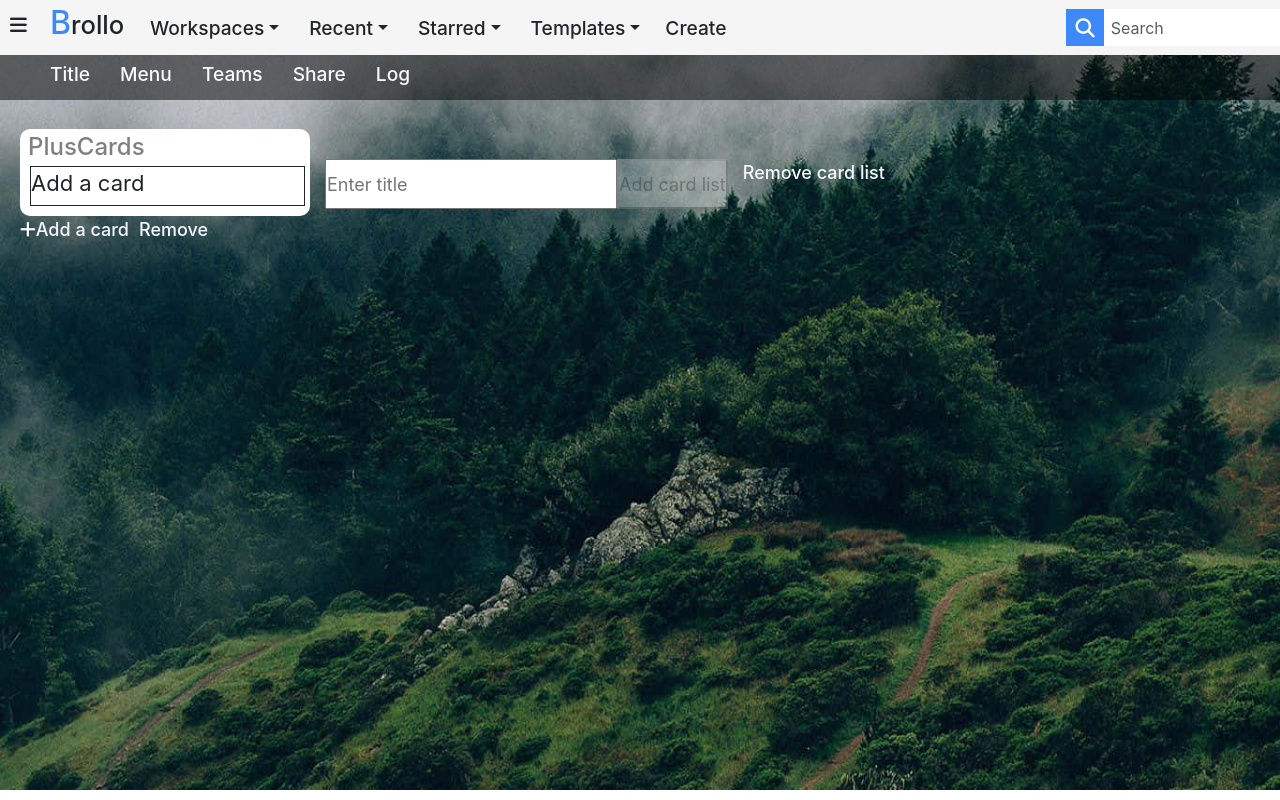
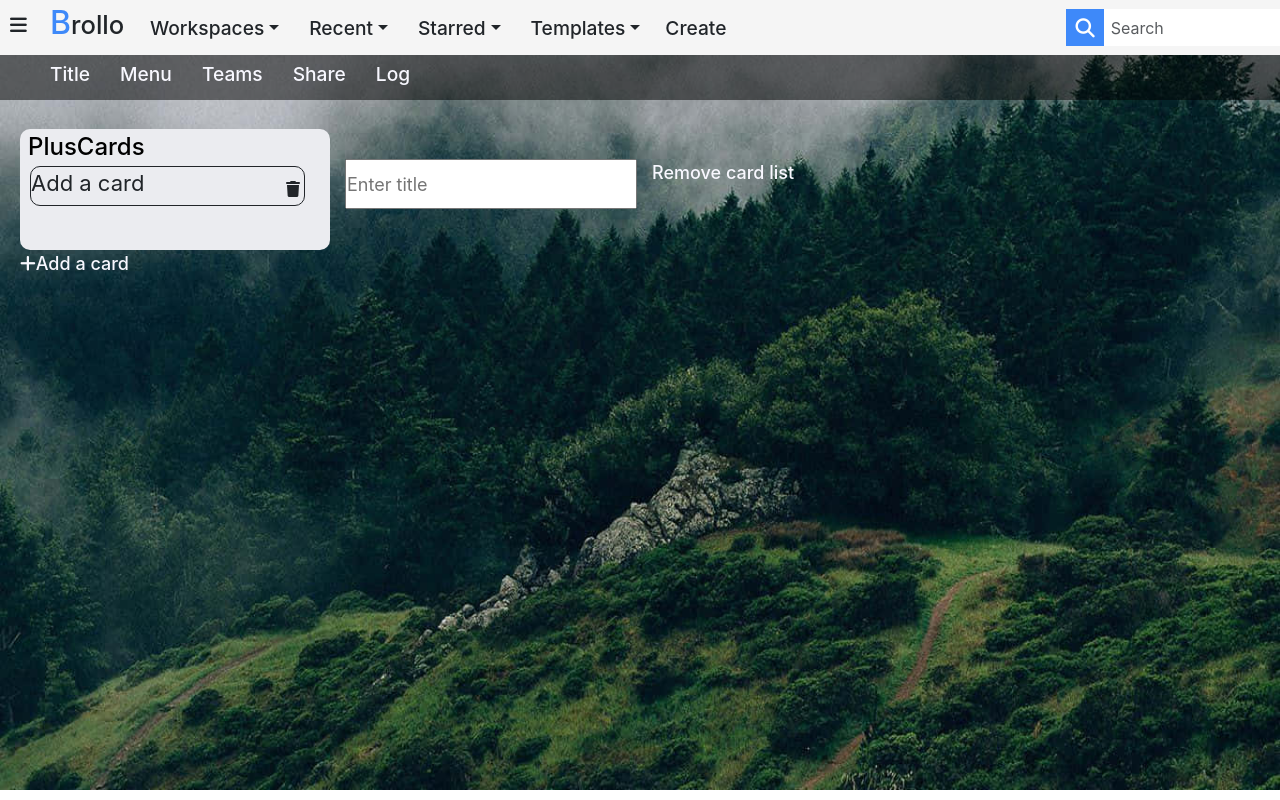
Before and after one commit to Sugorr/brollo, a React (Create React App) app: page /workspace in a window 1280 px wide. Built offline with nearby package versions, Linux system fonts and the light colour scheme.

Commit message:
Adding Handle Delete Icon AddCard And OverFlowY Scroll TaskCard

```diff
--- a/src/components/BrolloCards/AddCard.css
+++ b/src/components/BrolloCards/AddCard.css
@@ -5,6 +5,7 @@
     display: inline-block;
     border-style: solid;
     border-width: 1px;
+    border-radius: 10px;
 }
 #Add-Card-Section .brollo-card input {
     width: 100%;
@@ -13,3 +14,12 @@
 #Add-Card-Section .Handle-Edit-Word {
     font-size: 22px;
 }
+#Add-Card-Section  .fa-trash {
+    position: relative;
+    bottom: 39px;
+    left: 255px;
+    cursor: pointer;
+}
+#Add-Card-Section .fa-trash:hover {
+    color: rgb(104, 0, 0);
+}
--- a/src/components/BrolloCards/AddCard.js
+++ b/src/components/BrolloCards/AddCard.js
@@ -1,6 +1,6 @@
 import "./AddCard.css";
 import React, { useState } from 'react';
-function AddCard({ word, setWord }) {
+function AddCard({ word, setWord, onDelete }) {
     const [editing, setEditing] = useState(false);
     const handleInputChange = (event) => {
         setWord(event.target.value);
@@ -22,10 +22,13 @@ function AddCard({ word, setWord }) {
           event.target.parentNode.removeChild(event.target);
         }
     };
+    const handleDeleteClick = () => {
+        onDelete();
+    };
     return (
         <>
-            <div id="Add-Card-Section" draggable onDragStart={handleDragStart} onDragEnd={handleDragEnd}>
-                <div className="Add-Card-Container">
+            <div id="Add-Card-Section">
+                <div className="Add-Card-Container" draggable onDragStart={handleDragStart} onDragEnd={handleDragEnd}>
                     <div className="brollo-card">
                         {editing ? (
                             <input type="text" value={word} onChange={handleInputChange}
@@ -33,6 +36,7 @@ function AddCard({ word, setWord }) {
                         ) : (
                             <p className="Handle-Edit-Word" onClick={handleEditClick}>{word}</p>
                         )}
+                        <i className="fa-solid fa-trash" onClick={handleDeleteClick}></i>
                     </div>
                 </div>
             </div>
--- a/src/components/BrolloCards/BrolloCards.css
+++ b/src/components/BrolloCards/BrolloCards.css
@@ -21,9 +21,6 @@
 #Brollo-Cards-Section .Add-Another-List input {
     height: 50px;
 }
-#Brollo-Cards-Section .Add-Another-List button {
-    height: 50px;
-}
 #Brollo-Cards-Section .Remove-List {
     margin-top: 30px;
 }
--- a/src/components/BrolloCards/BrolloCards.js
+++ b/src/components/BrolloCards/BrolloCards.js
@@ -26,7 +26,6 @@ const BrolloCards = () => {
             addCards();
         }
     };
-    const isAddDisabled = newTitle.trim() === "" || newTitle.length < 3;
     return (
         <>
             <div id="Brollo-Cards-Section">
@@ -39,7 +38,6 @@ const BrolloCards = () => {
                             <input type="text" value={newTitle}
                             onChange={handleTitleChange} onKeyPress={handleKeyPress}
                             placeholder="Enter title" />
-                            <button onClick={addCards} disabled={isAddDisabled}>Add card list</button>
                         </p>
                         <p onClick={removeCards} className="Remove-List">Remove card list</p>
                     </div>
--- a/src/components/BrolloCards/TaskCards.css
+++ b/src/components/BrolloCards/TaskCards.css
@@ -1,15 +1,15 @@
 #Task-Cards-Section .Task-Cards-Container {
-    width: 290px;
+    width: 310px;
     display: flex;
     flex-direction: column;
     margin-left: 20px;
     display: inline-block;
 }
 #Task-Cards-Section .Task-Cards-Header {
-    color: gray;
+    color: black;
     font-size: 1.50rem;
     font-weight: 500;
-    background-color: white;
+    background-color: #EBECF0;
     position: relative;
     z-index: 10;
     border-radius: 10px;
@@ -18,7 +18,7 @@
     margin-left: 8px;
 }
 #Task-Cards-Section .Task-Cards-Content {
-    background-color: white;
+    background-color: #EBECF0;
     border-radius: 10px;
     padding: 10px;
     position: relative;
@@ -40,9 +40,3 @@
     font-size: 18px;
     color: ghostwhite;
 }
-#Task-Cards-Section .Remove-Task {
-    color: ghostwhite;
-    font-size: 18px;
-    font-weight: 500;
-    cursor: pointer;
-}
--- a/src/components/BrolloCards/TaskCards.js
+++ b/src/components/BrolloCards/TaskCards.js
@@ -26,13 +26,13 @@ function TaskCards({ title }) {
                     <div className="Task-Cards-Header">
                         <p>{title}</p>
                     </div>
-                    <div className="Task-Cards-Content">
+                    <div className="Task-Cards-Content" style={{ overflowY: 'scroll', maxHeight: '500px' }}>
                         {task.map((_, index) => (
                             <AddCard key={index} word={task[index]} setWord={(newWord) => {
                                 const newTask = [...task];
                                 newTask[index] = newWord;
                                 setTask(newTask);
-                            }}/>
+                            }}onDelete={() => removeTask(index)}/>
                         ))}
                     </div>
                     <div className="Add-Remove-Task">
@@ -41,9 +41,6 @@ function TaskCards({ title }) {
                                 <i class="fa-solid fa-plus"></i>Add a card
                             </p>
                         </div>
-                        <div className="Remove-Task">
-                            <p className="Remove-Card" onClick={removeTask}>Remove</p>
-                        </div>
                     </div>
                 </div>
             </div>
--- a/src/components/Navbar.js
+++ b/src/components/Navbar.js
@@ -28,7 +28,7 @@ function Navbar() {
                                 text-secondary">Plans</Link>
                             </li>
                             <li className="nav-item">
-                                <Link to="/plans" className="Nav-Resources nav-item text-decoration-none
+                                <Link to="/" className="Nav-Resources nav-item text-decoration-none
                                 text-secondary">Resources</Link>
                             </li>
                             <div className="Login-Get-Brollo">
```
